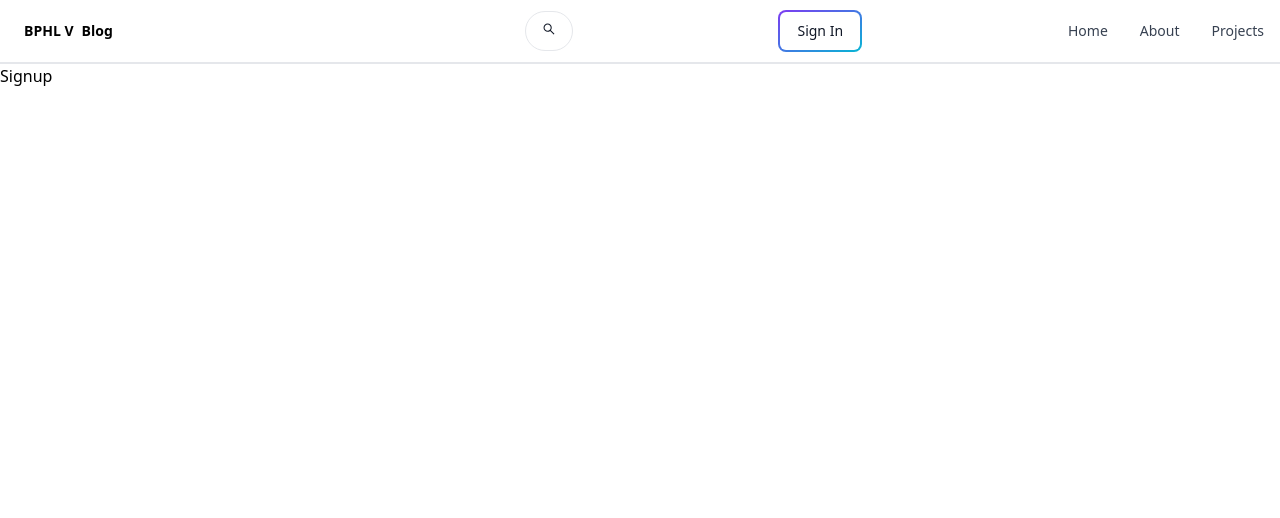
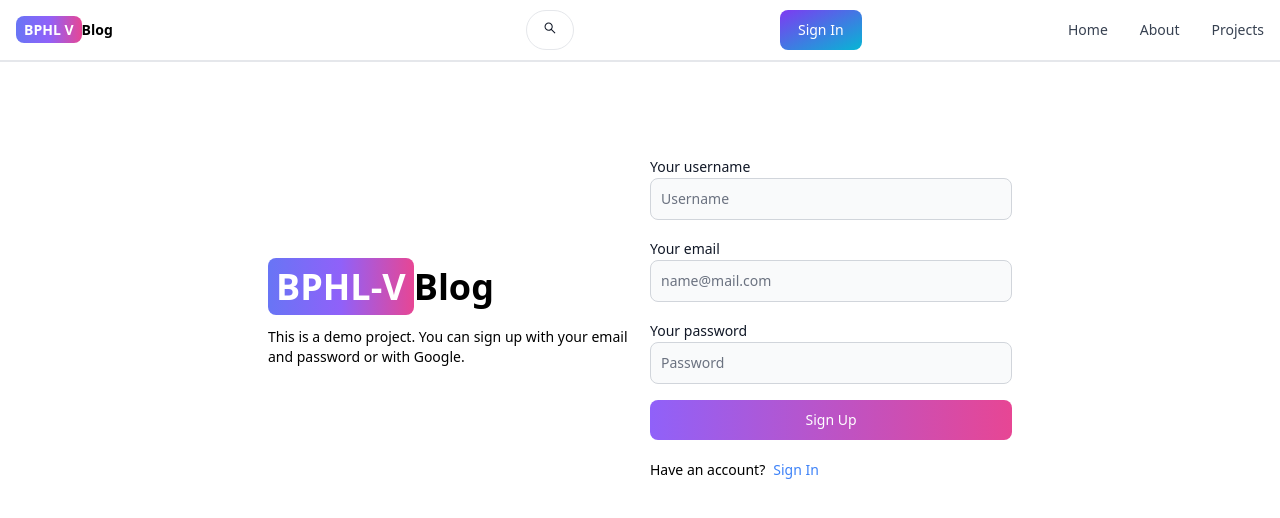
Before and after one commit to irsanrais/BLOG-BPHLV, a React (Vite) app in the folder client/: page /Sign-Up in a window 1280 px wide. Shown: the top 518 px of the page. Built offline with nearby package versions, Linux system fonts and the light colour scheme.

Commit message:
add sign up page

```diff
--- a/client/component/Header.jsx
+++ b/client/component/Header.jsx
@@ -11,7 +11,7 @@
         to="/"
         className="self-center whitespace-nowrap text-sm sm:text-xl font-semibold dark:text-white"
       >
-        <span className="px-2 py-1 bg-gradient-to-r from-indigo-500 via-purple-500 to-pink-500 rounded-lg text-blac">
+        <span className="px-2 py-1 bg-gradient-to-r from-indigo-500 via-purple-500 to-pink-500 rounded-lg text-white">
           BPHL V
         </span>
         Blog
@@ -32,9 +32,7 @@
           <FaMoon />
         </Button>
         <Link to="/sign-in">
-          <Button gradientDuoTone="purpleToBlue" outline>
-            Sign In
-          </Button>
+          <Button gradientDuoTone="purpleToBlue">Sign In</Button>
         </Link>
         <Navbar.Toggle />
       </div>
@@ -42,10 +40,10 @@
         <Navbar.Link active={path === "/"} as={"div"}>
           <Link to="/">Home</Link>
         </Navbar.Link>
-        <Navbar.Link active={path === "/About"} as={"div"}>
+        <Navbar.Link active={path === "/about"} as={"div"}>
           <Link to="/about">About</Link>
         </Navbar.Link>
-        <Navbar.Link active={path === "/Projects"} as={"div"}>
+        <Navbar.Link active={path === "/projects"} as={"div"}>
           <Link to="/projects">Projects</Link>
         </Navbar.Link>
       </Navbar.Collapse>
--- a/client/src/pages/Signup.jsx
+++ b/client/src/pages/Signup.jsx
@@ -1,5 +1,116 @@
-import React from "react";
+import { Alert, Button, Label, Spinner, TextInput } from "flowbite-react";
+import { useState } from "react";
+import { Link, useNavigate } from "react-router-dom";
 
-export default function Signup() {
-  return <div>Signup</div>;
+export default function SignUp() {
+  const [formData, setFormData] = useState({});
+  const [errorMessage, setErrorMessage] = useState(null);
+  const [loading, setLoading] = useState(false);
+  const navigate = useNavigate();
+  const handleChange = (e) => {
+    setFormData({ ...formData, [e.target.id]: e.target.value.trim() });
+  };
+  const handleSubmit = async (e) => {
+    e.preventDefault();
+    if (!formData.username || !formData.email || !formData.password) {
+      return setErrorMessage("Please fill out all fields.");
+    }
+    try {
+      setLoading(true);
+      setErrorMessage(null);
+      const res = await fetch("/api/auth/signup", {
+        method: "POST",
+        headers: { "Content-Type": "application/json" },
+        body: JSON.stringify(formData),
+      });
+      const data = await res.json();
+      if (data.success === false) {
+        return setErrorMessage(data.message);
+      }
+      setLoading(false);
+      if (res.ok) {
+        navigate("/sign-in");
+      }
+    } catch (error) {
+      setErrorMessage(error.message);
+      setLoading(false);
+    }
+  };
+  return (
+    <div className="min-h-screen mt-20">
+      <div className="flex p-3 max-w-3xl mx-auto flex-col md:flex-row md:items-center gap-5">
+        {/* left */}
+        <div className="flex-1">
+          <Link to="/" className="font-bold dark:text-white text-4xl">
+            <span className="px-2 py-1 bg-gradient-to-r from-indigo-500 via-purple-500 to-pink-500 rounded-lg text-white">
+              BPHL-V
+            </span>
+            Blog
+          </Link>
+          <p className="text-sm mt-5">
+            This is a demo project. You can sign up with your email and password
+            or with Google.
+          </p>
+        </div>
+        {/* right */}
+
+        <div className="flex-1">
+          <form className="flex flex-col gap-4" onSubmit={handleSubmit}>
+            <div>
+              <Label value="Your username" />
+              <TextInput
+                type="text"
+                placeholder="Username"
+                id="username"
+                onChange={handleChange}
+              />
+            </div>
+            <div>
+              <Label value="Your email" />
+              <TextInput
+                type="email"
+                placeholder="name@mail.com"
+                id="email"
+                onChange={handleChange}
+              />
+            </div>
+            <div>
+              <Label value="Your password" />
+              <TextInput
+                type="password"
+                placeholder="Password"
+                id="password"
+                onChange={handleChange}
+              />
+            </div>
+            <Button
+              gradientDuoTone="purpleToPink"
+              type="submit"
+              disabled={loading}
+            >
+              {loading ? (
+                <>
+                  <Spinner size="sm" />
+                  <span className="pl-3">Loading...</span>
+                </>
+              ) : (
+                "Sign Up"
+              )}
+            </Button>
+          </form>
+          <div className="flex gap-2 text-sm mt-5">
+            <span>Have an account?</span>
+            <Link to="/sign-in" className="text-blue-500">
+              Sign In
+            </Link>
+          </div>
+          {errorMessage && (
+            <Alert className="mt-5" color="failure">
+              {errorMessage}
+            </Alert>
+          )}
+        </div>
+      </div>
+    </div>
+  );
 }
--- a/client/tailwind.config.js
+++ b/client/tailwind.config.js
@@ -3,7 +3,7 @@
   content: [
     "./index.html",
     "./src/**/*.{js,ts,jsx,tsx}",
-    "node_modules/flowbite-react/lib/esm/**/*.js",
+    "node_modules/flowbite-react/**/*.{js,jsx,ts,tsx}",
   ],
   theme: {
     extend: {},
--- a/client/vite.config.js
+++ b/client/vite.config.js
@@ -1,7 +1,14 @@
-import { defineConfig } from 'vite'
-import react from '@vitejs/plugin-react-swc'
-
+import { defineConfig } from "vite";
+import react from "@vitejs/plugin-react-swc";
 // https://vitejs.dev/config/
 export default defineConfig({
+  server: {
+    proxy: {
+      "/api": {
+        target: "http://localhost:3000",
+        secure: false,
+      },
+    },
+  },
   plugins: [react()],
-})
+});
```
